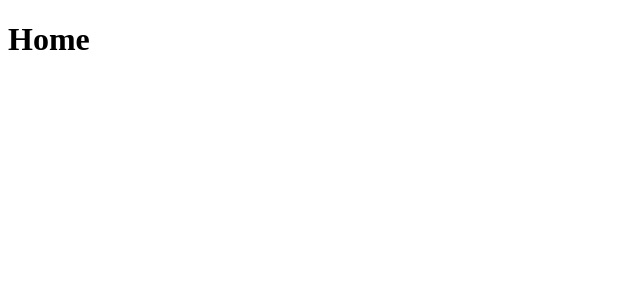
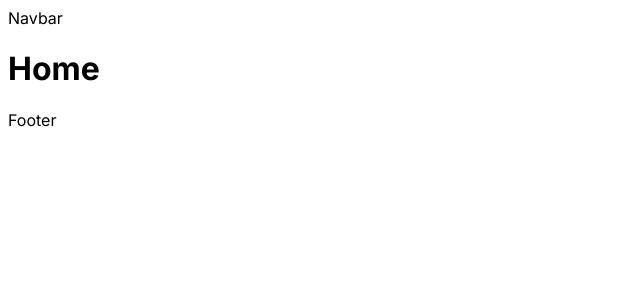
Before and after one commit to joharkhan99/next14-blog, a Next.js app: page / in a window 1280 px wide. Shown: the top 300 px of the page, without its empty margins (0-640 px from the left). Built offline with nearby package versions, Linux system fonts and the light colour scheme.

Commit message:
Add Navbar and Footer components to RootLayout

```diff
--- a/src/app/layout.js
+++ b/src/app/layout.js
@@ -1,3 +1,5 @@
+import Footer from "@/components/footer/Footer";
+import Navbar from "@/components/navbar/Navbar";
 import { Inter } from "next/font/google";
 
 const inter = Inter({ subsets: ["latin"] });
@@ -10,7 +12,11 @@
 export default function RootLayout({ children }) {
   return (
     <html lang="en">
-      <body>{children}</body>
+      <body className={inter.className}>
+        <Navbar />
+        {children}
+        <Footer />
+      </body>
     </html>
   );
 }
--- /dev/null
+++ b/src/components/footer/Footer.jsx
@@ -0,0 +1,3 @@
+export default function Footer() {
+  return <div>Footer</div>;
+}
--- /dev/null
+++ b/src/components/navbar/Navbar.jsx
@@ -0,0 +1,3 @@
+export default function Navbar() {
+  return <div>Navbar</div>;
+}
```
